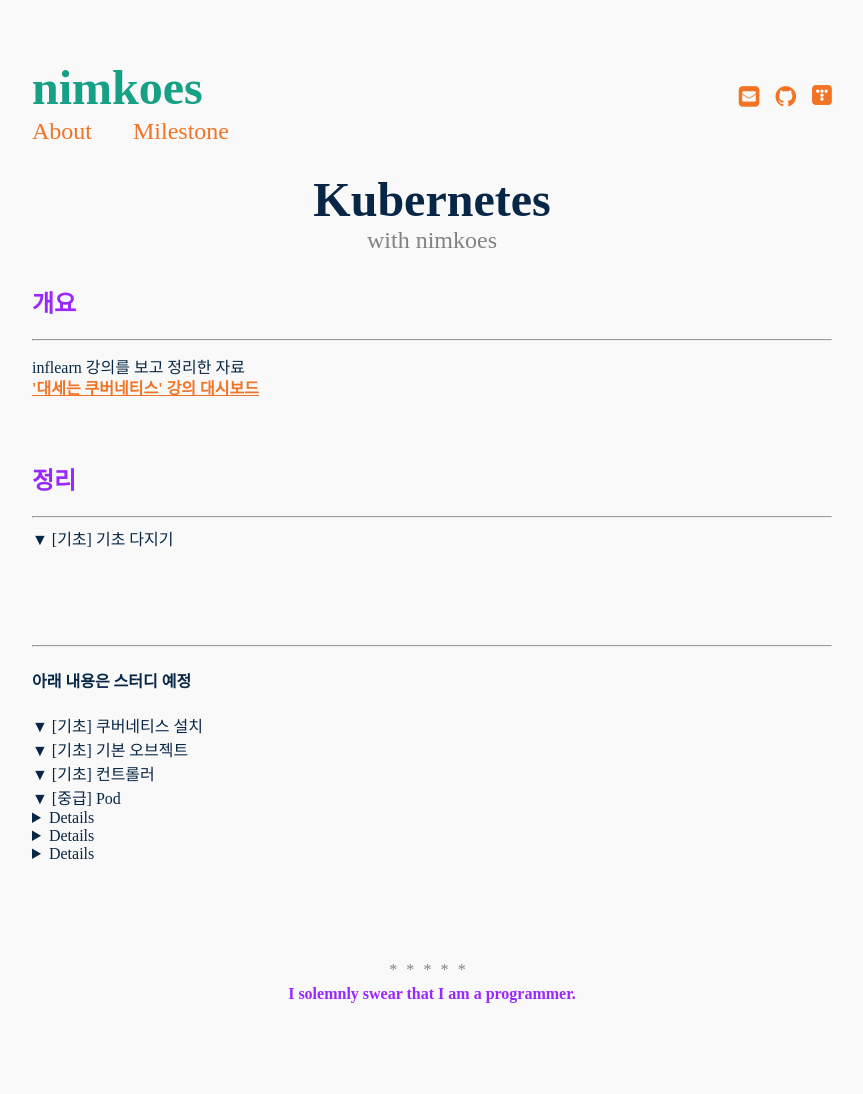
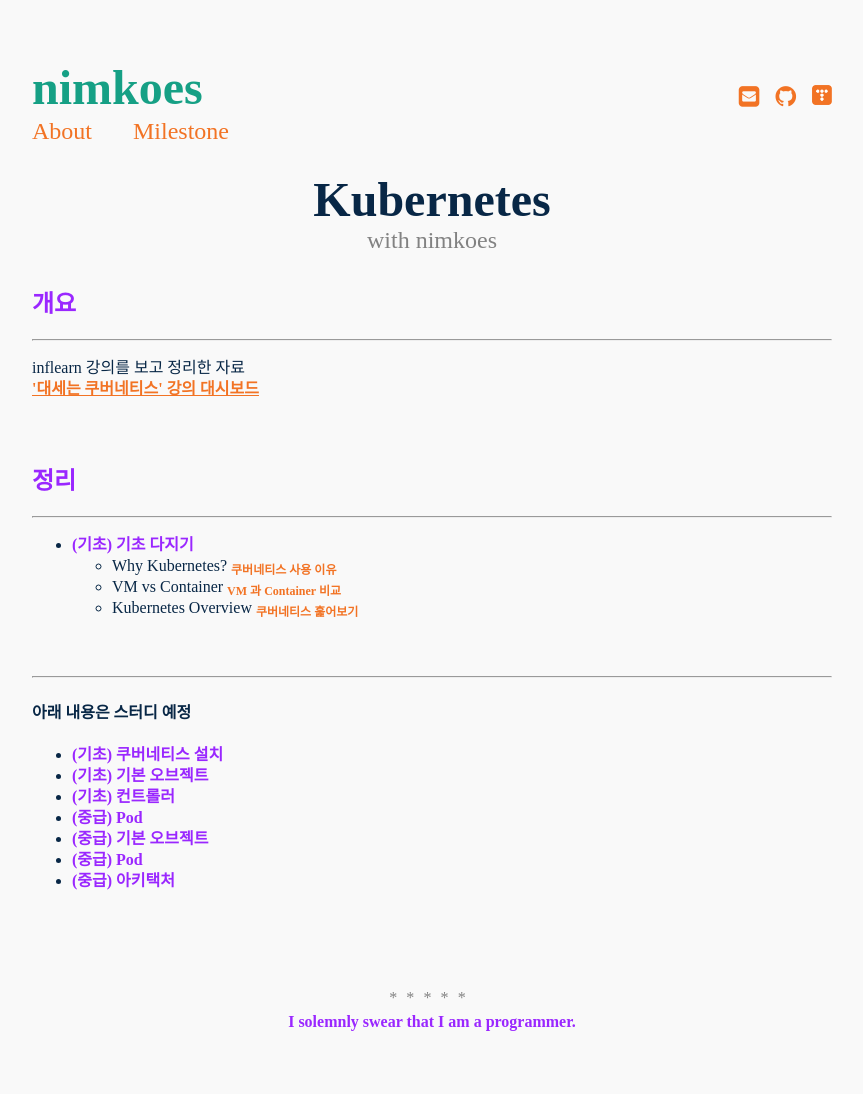
Before and after one commit to nimkoes/portfolio, a Jekyll site: the page built from _posts/2021-11-22-Kubernetes.md, in a window 1280 px wide. Shown: the whole page, without its empty margins (208-1071 px from the left). Built offline with Jekyll 4.4.1, drawn with Linux system fonts in a browser that asks for light colours; before the commit the page ends 1066 px from its top, so only the background shows below that.

Commit message:
mod post 스타일 테스트

```diff
--- a/_posts/2021-11-22-Kubernetes.md
+++ b/_posts/2021-11-22-Kubernetes.md
@@ -17,16 +17,11 @@
 
 ## **정리**
 ---
-<details markdown="1">
-<summary> ▼ [기초] 기초 다지기</summary>
 
- - Why Kubernetes?     [<sub>쿠버네티스 사용 이유</sub>](https://xxxelppa.tistory.com/347){:target="_blank"}
- - VM vs Container     [<sub>VM 과 Container 비교</sub>](https://xxxelppa.tistory.com/348){:target="_blank"}
- - Kubernetes Overview [<sub>쿠버네티스 훑어보기</sub> ](https://xxxelppa.tistory.com/349){:target="_blank"}
-
-</details>
-
-
+- **(기초) 기초 다지기**
+  - Why Kubernetes?     [<sub>쿠버네티스 사용 이유</sub>](https://xxxelppa.tistory.com/347){:target="_blank"}
+  - VM vs Container     [<sub>VM 과 Container 비교</sub>](https://xxxelppa.tistory.com/348){:target="_blank"}
+  - Kubernetes Overview [<sub>쿠버네티스 훑어보기</sub> ](https://xxxelppa.tistory.com/349){:target="_blank"}
 
 
 
@@ -34,33 +29,13 @@
 
 #### 아래 내용은 스터디 예정
 
-<details markdown="1">
-<summary> ▼ [기초] 쿠버네티스 설치</summary>
-</details>
-
-<details markdown="2">
-<summary> ▼ [기초] 기본 오브젝트</summary>
-</details>
-
-<details markdown="3">
-<summary> ▼ [기초] 컨트롤러</summary>
-</details>
-
-<details markdown="0">
-<summary> ▼ [중급] Pod</summary>
-</details>
-
-<details markdown="1">
-**<summary> ▼ [중급] 기본 오브젝트</summary>**
-</details>
-
-<details markdown="1">
-*<summary> ▼ [중급] Pod</summary>*
-</details>
-
-<details markdown="1">
-***<summary> ▼ [중급] 아키택처</summary>***
-</details>
+- **(기초) 쿠버네티스 설치**
+- **(기초) 기본 오브젝트**
+- **(기초) 컨트롤러**
+- **(중급) Pod**
+- **(중급) 기본 오브젝트**
+- **(중급) Pod**
+- **(중급) 아키택처**
 
 
 
```
